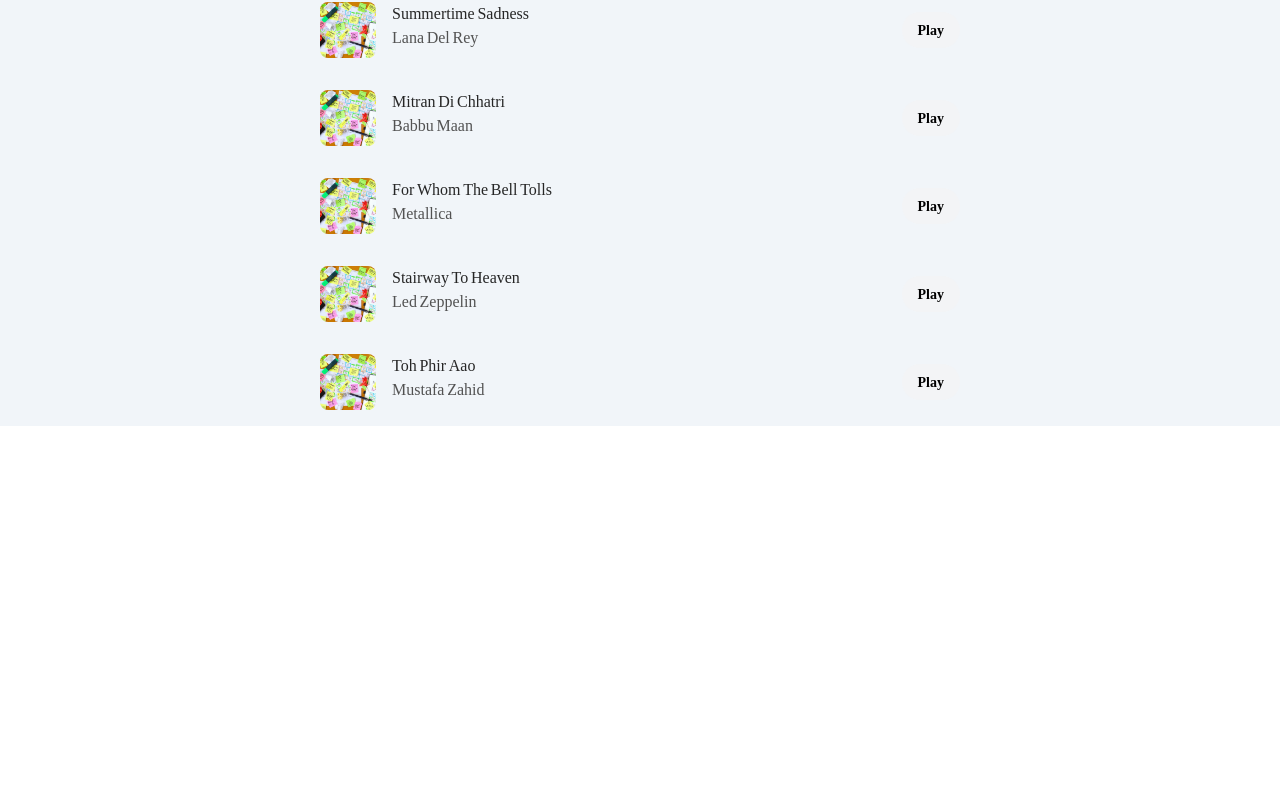
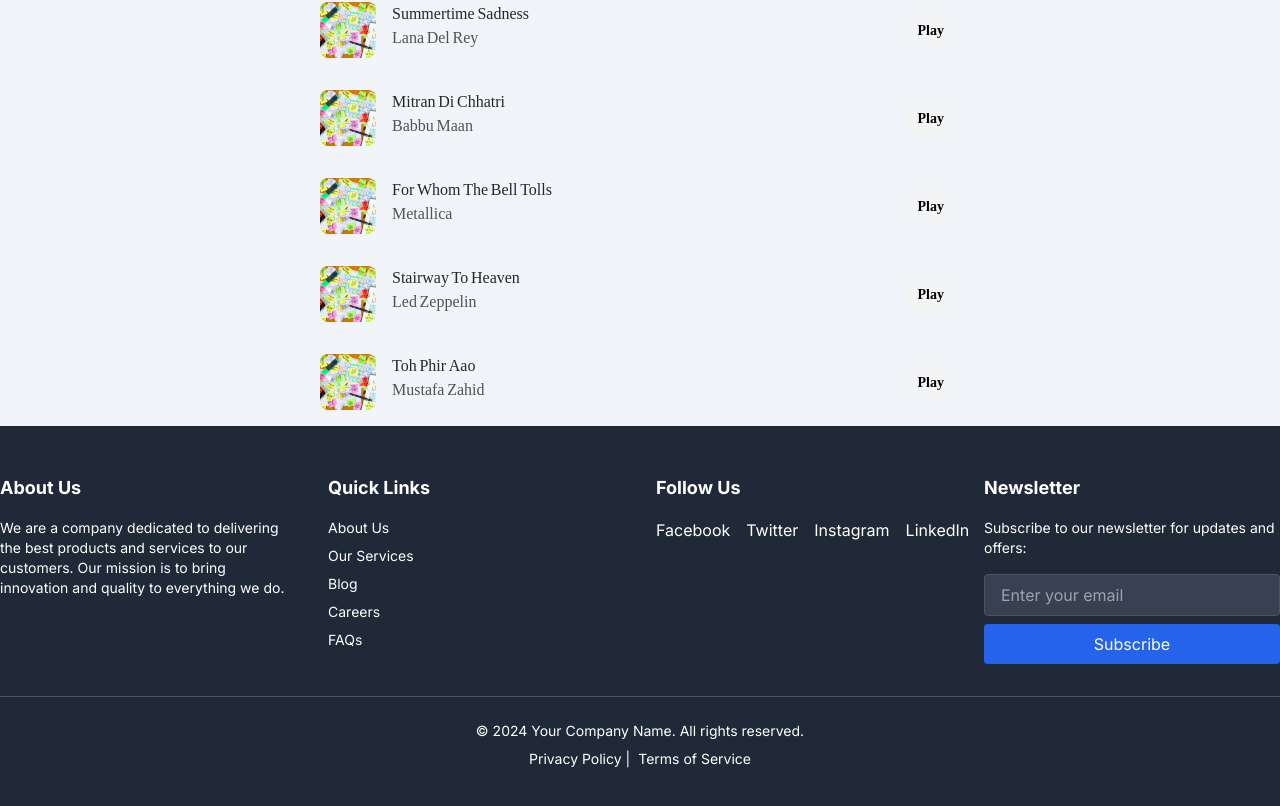
Before and after one commit to MohsenDorado/super-tier-list, a Next.js app: page / in a window 1280 px wide. Shown: the part 814-1620 px from the top of the page. Before the commit the page ends 1240 px from the top, so only its background shows below. Built offline with nearby package versions, Linux system fonts and the light colour scheme.

Commit message:
still document prob :/

```diff
--- a/app/layout.tsx
+++ b/app/layout.tsx
@@ -6,6 +6,7 @@
 import CustomFooter from "@/components/mobile/CustomFooter";
 import ReactQueryProvider from "./providers/ReactQueryProvider";
 import { Toaster } from "react-hot-toast";
+import Footer from "@/components/footer/Footer";
 
 const inter = Inter({ subsets: ["latin"] });
 
@@ -33,6 +34,7 @@
           {/* <TestHeader/> */}
           {children}
           <CustomFooter />
+          <Footer/>
         </ThemeProvider>
            </ReactQueryProvider>
       </body>
--- a/app/list/page.tsx
+++ b/app/list/page.tsx
@@ -6,7 +6,7 @@
 import ListOrder from "@/components/list/ListOrder";
 const ListPage = () => {
   return (
-    <div className="mt-[70px] max-lg:mb-[60px] bg-[#f8f9fa] dark:bg-black min-h-[150vh] ">
+    <div className="mt-[70px] max-lg:mb-[60px] bg-[#f8f9fa] dark:bg-black  ">
       <ReactQueryProvider>
       {/* <AddList/>
       <Count/> */}
--- /dev/null
+++ b/components/footer/Footer.tsx
@@ -0,0 +1,72 @@
+// components/Footer.tsx
+import React from 'react';
+
+const Footer: React.FC = () => {
+  return (
+    <footer className="bg-gray-800 text-white py-12">
+      <div className="container mx-auto grid grid-cols-1 md:grid-cols-4 gap-8">
+        {/* Company Info Section */}
+        <div>
+          <h3 className="text-lg font-bold mb-4">About Us</h3>
+          <p className="text-sm">
+            We are a company dedicated to delivering the best products and services to our customers. Our mission is to bring innovation and quality to everything we do.
+          </p>
+        </div>
+
+        {/* Links Section */}
+        <div>
+          <h3 className="text-lg font-bold mb-4">Quick Links</h3>
+          <ul className="space-y-2 text-sm">
+            <li><a href="/about" className="hover:underline">About Us</a></li>
+            <li><a href="/services" className="hover:underline">Our Services</a></li>
+            <li><a href="/blog" className="hover:underline">Blog</a></li>
+            <li><a href="/careers" className="hover:underline">Careers</a></li>
+            <li><a href="/faq" className="hover:underline">FAQs</a></li>
+          </ul>
+        </div>
+
+        {/* Social Media Section */}
+        <div>
+          <h3 className="text-lg font-bold mb-4">Follow Us</h3>
+          <ul className="flex space-x-4">
+            <li><a href="#" className="hover:text-gray-400">Facebook</a></li>
+            <li><a href="#" className="hover:text-gray-400">Twitter</a></li>
+            <li><a href="#" className="hover:text-gray-400">Instagram</a></li>
+            <li><a href="#" className="hover:text-gray-400">LinkedIn</a></li>
+          </ul>
+        </div>
+
+        {/* Newsletter Section */}
+        <div>
+          <h3 className="text-lg font-bold mb-4">Newsletter</h3>
+          <p className="text-sm mb-4">
+            Subscribe to our newsletter for updates and offers:
+          </p>
+          <form className="flex flex-col space-y-2">
+            <input
+              type="email"
+              className="px-4 py-2 rounded bg-gray-700 border border-gray-600 text-white focus:outline-none focus:border-gray-400"
+              placeholder="Enter your email"
+            />
+            <button
+              type="submit"
+              className="px-4 py-2 rounded bg-blue-600 hover:bg-blue-500 text-white"
+            >
+              Subscribe
+            </button>
+          </form>
+        </div>
+      </div>
+
+      <div className="container mx-auto mt-8 border-t border-gray-600 pt-6 text-center text-sm">
+        <p>&copy; {new Date().getFullYear()} Your Company Name. All rights reserved.</p>
+        <p className="mt-2">
+          <a href="/privacy-policy" className="hover:underline">Privacy Policy</a> |
+          <a href="/terms-of-service" className="hover:underline ml-2">Terms of Service</a>
+        </p>
+      </div>
+    </footer>
+  );
+};
+
+export default Footer;
--- a/components/header/Header.tsx
+++ b/components/header/Header.tsx
@@ -19,12 +19,13 @@
   return (
     <header className="border-b-2 border-[#dde1e6] dark:border-blue-800  font-Yekan px-[50px] z-50 lg:px-[17%] lg:justify-between max-sm:px-2 fixed h-[60px] top-0 left-0 w-full dark:bg-black bg-white  backdrop-blur-md  flex items-center justify-between ">
       <h1
-        className="cursor-pointer text-3xl"
+        className="cursor-pointer text-3xl font-Yekan font-extrabold text-blue-700 dark:text-blue-300"
         onClick={() => {
           router.push("/");
         }}
       >
-        Logo
+
+        کارت <span className="text-black dark:text-white">وام</span>
       </h1>
       <div className="flex items-center justify-center gap-4">
         <ThemeToggle />
--- a/components/list/List.tsx
+++ b/components/list/List.tsx
@@ -171,9 +171,9 @@
   };
   //!returnnnnnnnnnnnnnnnnnnnnnnnnnnnnnnnnnnnnnnnnnnnnnnnnnnnnnnnnnnnnnnnnnnnnnnnnnnnnnnnnnnnnnnnnnnnnnnnnnnnnn
   return (
-    <div ref={ref} className="flex flex-col  dark:text-white  ">
-      <div className="bg-white h-full dark:bg-black w-full flex items-center justify-center flex-col lg:px-[10%] max-lg:px-[5%] xl:px-[17%] ">
-        <div className="my-5 flex h-full items-center border justify-center rounded-lg  w-full  relative focus:border-slate-400 text-sm">
+    <div ref={ref} className="flex flex-col  dark:text-white   ">
+      <div className="bg-white  h-full  dark:bg-black w-full flex items-center justify-center flex-col lg:px-[10%] max-lg:px-[5%] xl:px-[17%] ">
+        <div className="my-5 flex h-full items-center border justify-center  rounded-lg relative   w-full focus:border-slate-400 text-sm">
           <input
             style={{ direction: "rtl" }}
             type="text"
@@ -196,10 +196,10 @@
           فردی با این نام وجود ندارد
         </div>
       )}
-      <div className="w-full flex flex-row  lg:px-[10%] max-lg:px-[5%] xl:px-[17%] pt-5 h-full ">
+      <div className="w-full flex flex-row  lg:px-[10%] max-lg:px-[5%] xl:px-[17%] pt-5 h-full  ">
         {/*//! The left side */}
         {filteredCards.length > 0 && (
-          <div className="w-full flex-1 bg-white dark:bg-slate-900 max-lg:hidden mx-3 h-screen overflow-y-scroll scrollbar-thin sticky top-[70px]">
+          <div className="w-full flex-1 bg-white dark:bg-slate-800 max-lg:hidden mx-3 h-[100vh] overflow-y-auto scrollbar-thin sticky top-[70px]">
             {cardId === null ? (
               <CardInfo isSelected={false} />
             ) : (
--- a/components/list/ListOrder.tsx
+++ b/components/list/ListOrder.tsx
@@ -57,7 +57,7 @@
     <div className="w-full bg-transparent  gap-x-4 flex-row font-vazir">
       <button
         disabled={loading}
-        className="rounded-full text-sm border-[2px] dark:border-slate-200 px-4 py-2 bg-transparent border-black  bg-black flex items-center justify-center gap-1 relative h-[50px]"
+        className="rounded-full text-sm  dark:border-slate-200  bg-transparent border-black  bg-black flex items-center justify-center gap-1 relative h-[50px]"
         onClick={() => {
           setIsOpen(!isOpen);
         }}
@@ -74,14 +74,14 @@
         {isOpen && (
           <div
             ref={modalRef}
-            className="text-sm z-50 cursor-default bg-slate-200 dark:bg-slate-900 rounded-xl absolute w-full my-3 py-1  top-0 translate-y-[50px]  flex-col   flex items-center justify-center gap-5"
+            className="text-sm z-50 cursor-default border-2 border-black dark:border-white bg-white dark:bg-blue-950 shadow-lg rounded-md absolute w-[200px] my-3 py-1 pb-4  top-0 translate-y-[35px]  flex-col   flex items-center justify-center gap-5"
           >
             {
               MemberCardOrderQueries.map((item)=>(
                 <button
                 key={item.id}
                 onClick={()=>handleSort(item.order,item.orderCategory,item.name)}
-                className="px-4 py-2  w-full  mx-4  flex  items-center  justify-end hover:brightness-90 text-sm font-light dark:sm:hover:bg-slate-800 "
+                className="text-right lg:hover:bg-slate-100  lg:hover:dark:bg-slate-800 px-4 py-2  w-full  mx-4  flex  items-center  justify-end hover:brightness-90 text-sm font-light dark:sm:hover:bg-slate-800 "
                 >
                   {item.name}
                 </button>
--- a/tailwind.config.ts
+++ b/tailwind.config.ts
@@ -12,6 +12,10 @@
   theme: {
 
     extend: {
+
+      direction: {
+        rtl: 'rtl',
+      },
       fontFamily: {
         Yekan:'Yekan',
         vazir:'vazir',
```
Also changed, not shown: components/list/CardInfo.tsx (+8 -8 lines), components/list/DetailsComponent.tsx (+82 -8 lines).
